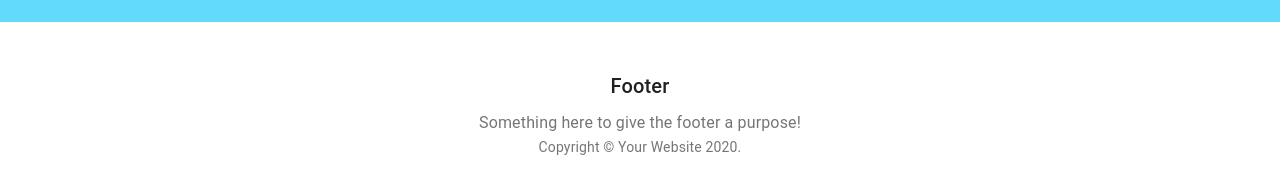
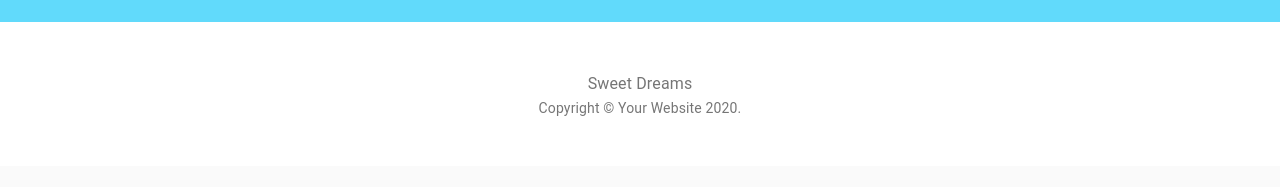
Before and after one commit to Sleep-Tracker-7/Front-End-II, a React (Create React App) app in the folder sleep-tracker/: page /sleep-tracker in a window 1280 px wide. Shown: the part 476-663 px from the top of the page. Built offline with nearby package versions, Linux system fonts and the light colour scheme; no server answers; sample sign-in values are in the browser's storage.

Commit message:
aesthetic changes

```diff
--- a/sleep-tracker/src/components/SleepTracker.js
+++ b/sleep-tracker/src/components/SleepTracker.js
@@ -160,11 +160,8 @@ export function Album() {
       </main>
       {/* Footer */}
       <footer className={classes.footer}>
-        <Typography variant="h6" align="center" gutterBottom>
-          Footer
-        </Typography>
         <Typography variant="subtitle1" align="center" color="textSecondary" component="p">
-          Something here to give the footer a purpose!
+          Sweet Dreams <i class="fas fa-heart"></i>
         </Typography>
         <Copyright />
       </footer>
```
